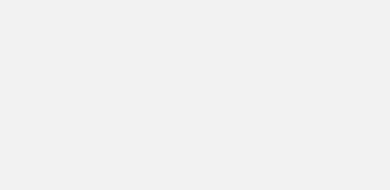
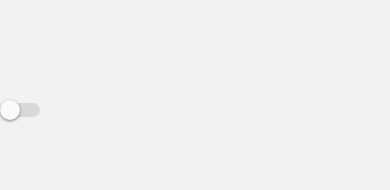
Before and after one commit to Zcehtro/RNComponents, a React Native app: screen /SwitchScreen in a window 390 px wide. Shown: the top 190 px of the page. Built offline with nearby package versions, Linux system fonts and the light colour scheme.

Commit message:
implemented switch

```diff
--- a/src/screens/SwitchScreen.tsx
+++ b/src/screens/SwitchScreen.tsx
@@ -1,12 +1,19 @@
-import { View } from "react-native"
+import { useState } from "react";
+import { View, Switch, Platform } from "react-native";
 
 export const SwitchScreen = () => {
+  const [isEnabled, setIsEnabled] = useState(false);
+  const toggleSwitch = () => setIsEnabled(!isEnabled);
+
   return (
-    <View
-    style={{marginTop: 100}}
-    >
-
-
+    <View style={{ marginTop: 100 }}>
+      <Switch
+        trackColor={{ false: "#D9D9DB", true: "#5856D6" }}
+        // thumbColor={Platform.OS === "android" ? "#5856D6" : ""}
+        // ios_backgroundColor="#3e3e3e"
+        onValueChange={toggleSwitch}
+        value={isEnabled}
+      />
     </View>
-  )
-}
+  );
+};
```
